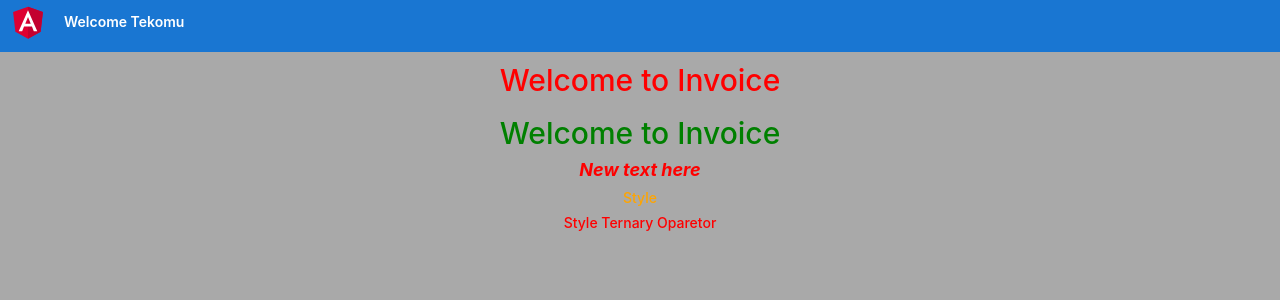
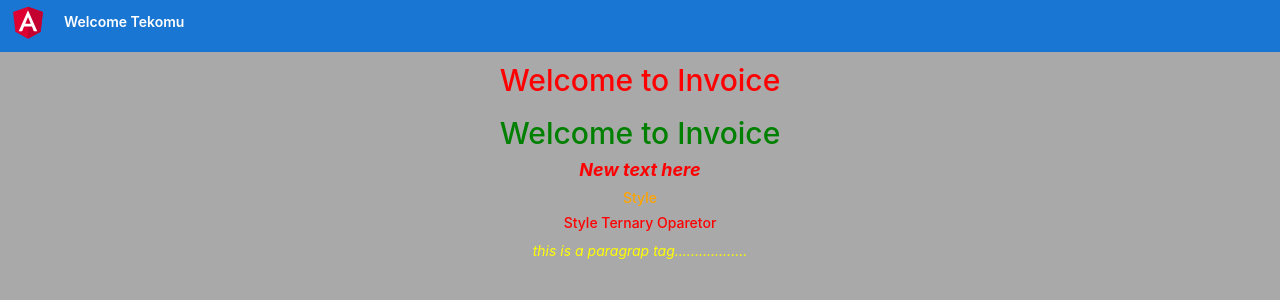
Before and after one commit to abmrifat1/Angular-Test-Project, an Angular app: page / in a window 1280 px wide. Shown: the top 300 px of the page. Built offline with nearby package versions, Linux system fonts and the light colour scheme.

Commit message:
multiple style buinding

```diff
--- a/src/app/invoice/invoice.component.html
+++ b/src/app/invoice/invoice.component.html
@@ -5,4 +5,6 @@
   <h4 [class]="messageClass">New text here</h4>
   <h5 [style.color]="'orange'">Style</h5>
   <h5 [style.color]="hasError==true ? 'red' : 'green'">Style Ternary Oparetor</h5>
+
+  <p [ngStyle]="multyStyle">this is a paragrap tag..................</p>
 </div>
--- a/src/app/invoice/invoice.component.ts
+++ b/src/app/invoice/invoice.component.ts
@@ -17,6 +17,12 @@ export class InvoiceComponent implements OnInit {
     "text_danger":this.hasError,
      "text_special":this.specialText,
   }
+
+  public multyStyle ={
+    color:'yellow',
+    fontStyle: 'italic',
+
+  }
   ngOnInit(): void {
 
 
```
